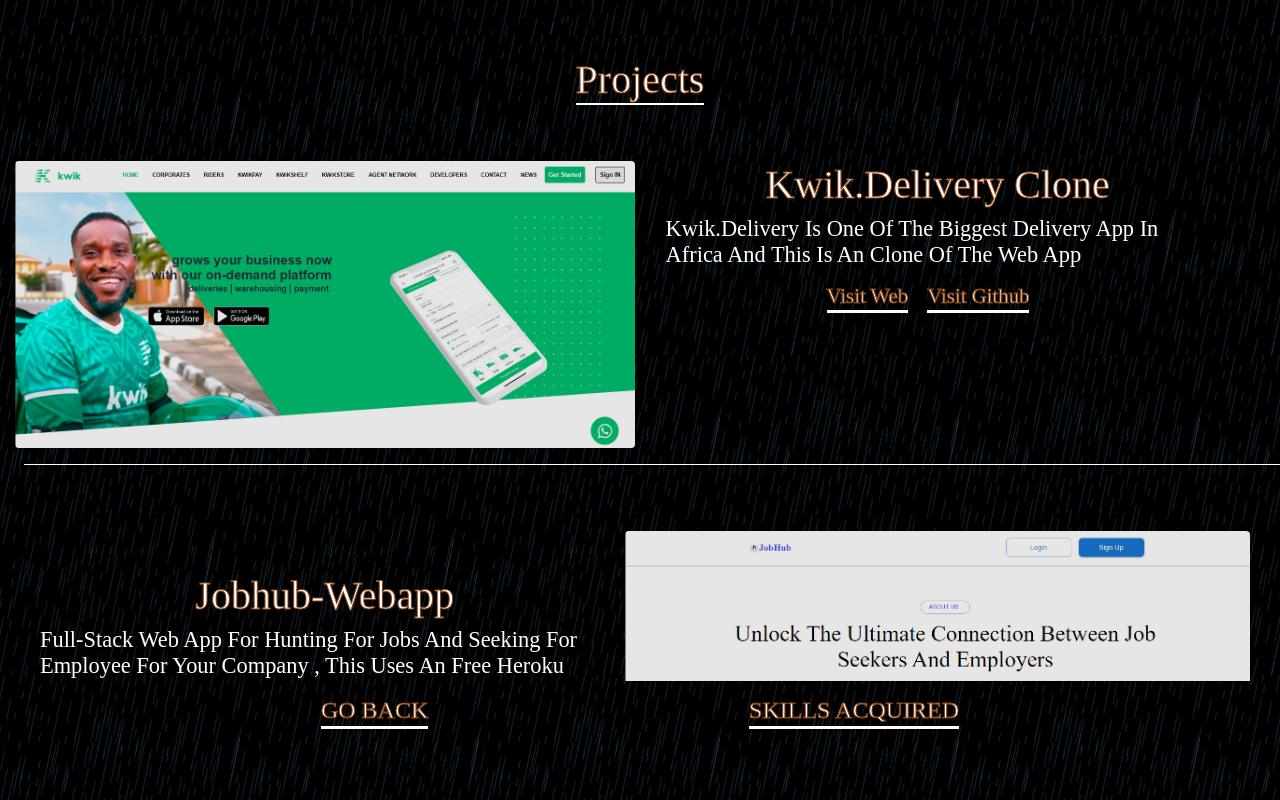
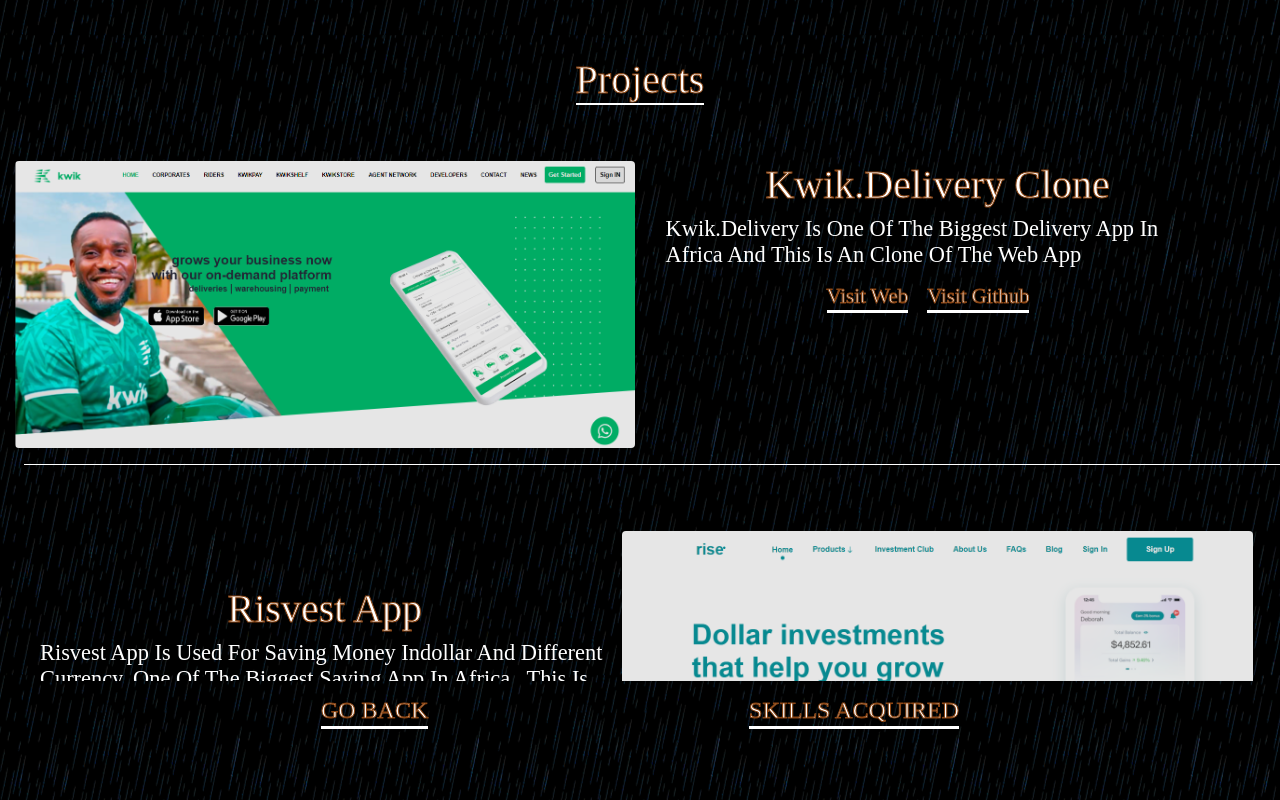
Before and after one commit to AkintanSeyi/Portfolio-Website, a React (Create React App) app: page /project in a window 1280 px wide. Built offline with nearby package versions, Linux system fonts and the light colour scheme.

Commit message:
portfolio webapp

```diff
--- a/src/components/Profile/Components/Project/projectdata.js
+++ b/src/components/Profile/Components/Project/projectdata.js
@@ -8,6 +8,7 @@
 import funiture from "../../../../images/funiture.png";
 import kwikapp from "../../../../images/kwikappimg.png";
 import jobhubimg from "../../../../images/jobhubimg.png";
+import risevest from "../../../../images/risevest.png";
 
 const projectdata = [
   {
@@ -20,13 +21,22 @@
     switchSide: true,
   },
   {
+    id: 12,
+    image: risevest,
+    name: "risvest App",
+    git: "https://github.com/AkintanSeyi/risevest",
+    web: "https://patriciason-kwikapp.vercel.app/",
+    p: "risvest App is used for saving money indollar and different currency, one of the biggest saving app in africa , This is the clone app ",
+    switchSide: false,
+  },
+  {
     id: 11,
     image: jobhubimg,
     name: "jobhub-Webapp",
     git: "",
     web: "https://jobhubwebapp.vercel.app/",
     p: "Full-stack web app for hunting for jobs and seeking for employee for your company , this uses an free heroku hosting platform , which takes 30 seconds to kick start afte being idle for 30min, Thanks for your patience ",
-    switchSide: false,
+    switchSide: true,
   },
   {
     id: 2,
@@ -35,7 +45,7 @@
     git: "https://github.com/akintanseyi/funiture",
     web: "https://akintanseyi.github.io/funiture/",
     p: "this is a website of slick-funitures, they sell different kind of funitures of all kind, they also offer delivey of product free and offer a great product at afforable rate",
-    switchSide: true,
+    switchSide: false,
   },
   {
     id: 9,
@@ -44,7 +54,7 @@
     git: "https://github.com/akintanseyi/fibre-",
     web: "https://akintanseyi.github.io/fibre-/",
     p: "fibre is the number one leading housing company in lagos, having over 100 buildings and hundreds of agent nationwide",
-    switchSide: false,
+    switchSide: true,
   },
   {
     id: 1,
@@ -53,7 +63,7 @@
     git: "https://github.com/akintanseyi/car",
     web: "https://akintanseyi.github.io/car/",
     p: "this is a website about as-cars company, top leading car dealers company in west-africa, they sold over 5000 cars and are know as revolutionarizing selling of cars",
-    switchSide: true,
+    switchSide: false,
   },
 
   {
@@ -63,7 +73,7 @@
     git: "https://github.com/akintanseyi/mother-earth",
     web: "https://akintanseyi.github.io/mother-earth/",
     p: "this is a webite about our beautiful planet, different amazing pictures from all over the world",
-    switchSide: false,
+    switchSide: true,
   },
   {
     id: 5,
@@ -72,7 +82,7 @@
     git: "https://github.com/akintanseyi/housing-website",
     web: "https://akintanseyi.github.io/housing-website/",
     p: "housing in lagos is an new compny with just took off 2 years ago, they are making waves and are know for providing houses in lagos state",
-    switchSide: true,
+    switchSide: false,
   },
   {
     id: 6,
@@ -81,7 +91,7 @@
     git: "https://github.com/akintanseyi/nft",
     web: "https://akintanseyi.github.io/nft/",
     p: "this is a website about nft pictures and beautiful pictures from different nft products",
-    switchSide: false,
+    switchSide: true,
   },
 
   {
@@ -91,7 +101,7 @@
     git: "https://github.com/akintanseyi/freshmenu",
     web: "https://akintanseyi.github.io/freshmenu/",
     p: "this is a new india resturant which is making waves right now, have over 20 stores nationwide and make amazing meals",
-    switchSide: true,
+    switchSide: false,
   },
   {
     id: 4,
@@ -100,7 +110,7 @@
     git: "https://github.com/akintanseyi/cream",
     web: "https://akintanseyi.github.io/cream/",
     p: "this is a website about the leading cosmetic comapny in ipaye region lagos state, sold over 100,000 product and nominated for the CSA award 2021",
-    switchSide: false,
+    switchSide: true,
   },
 ];
 
```
Also changed, not shown: src/images/risevest.png (added).
